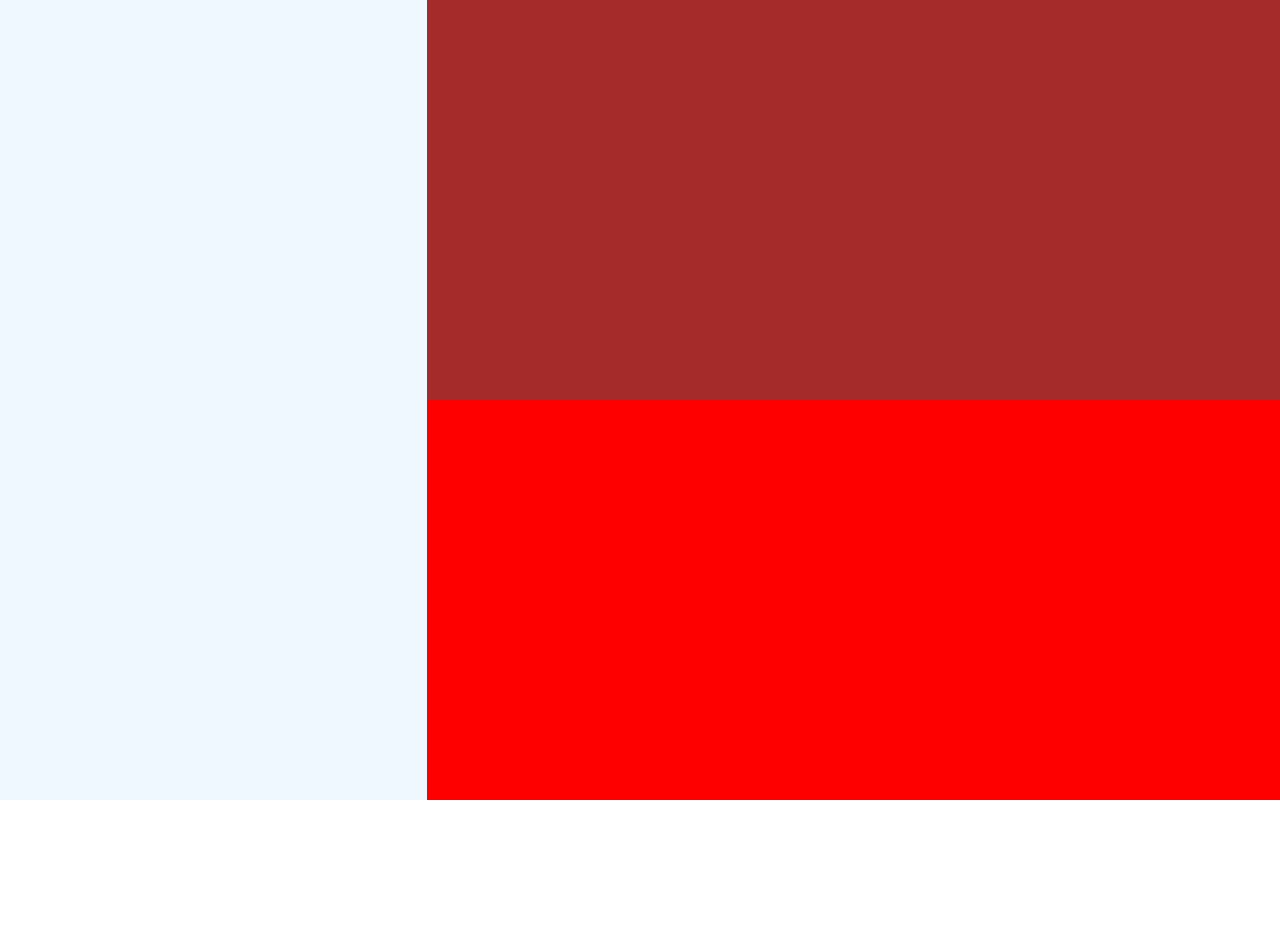
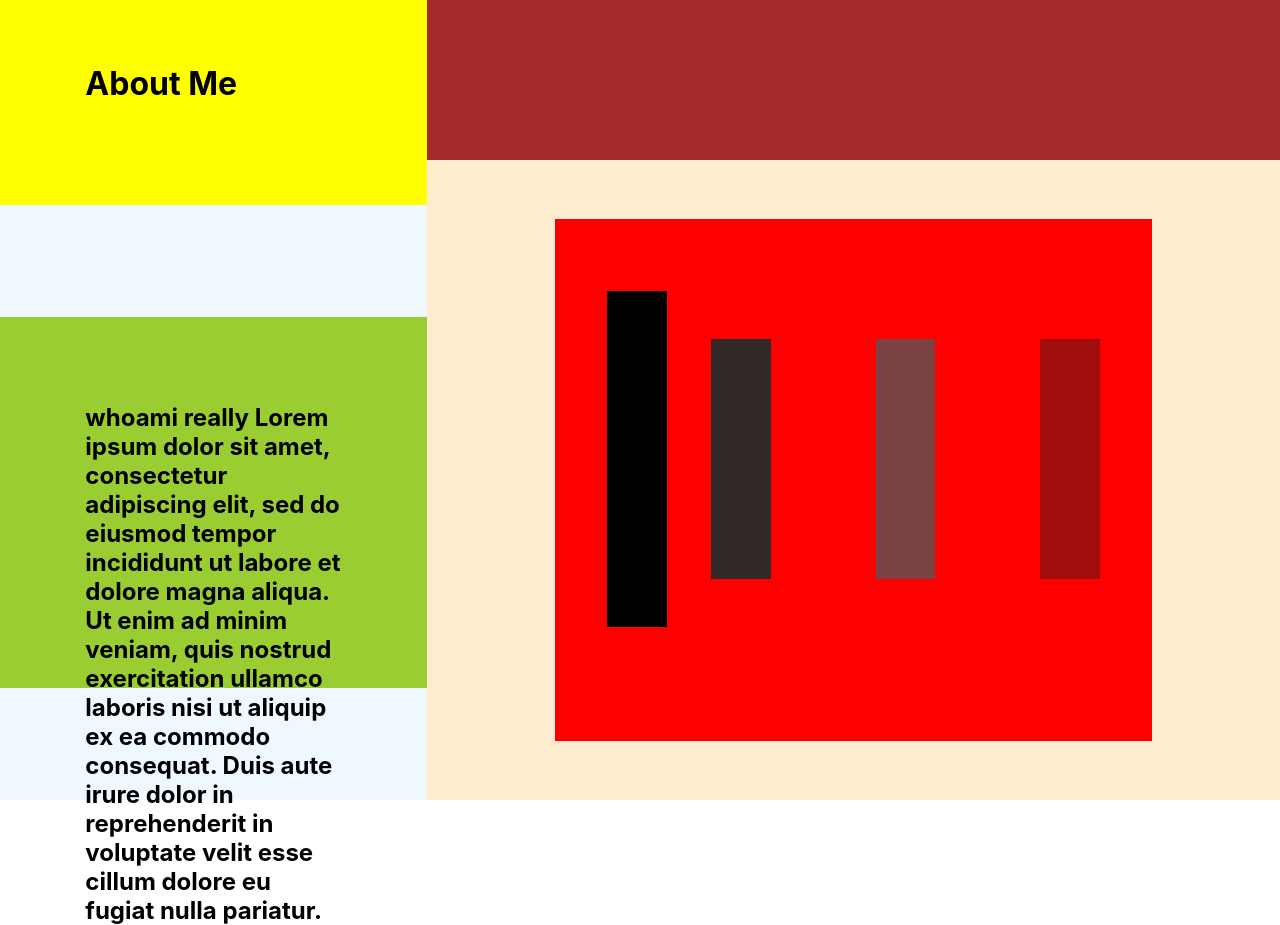
Before and after one commit to IsaacReeder/Furnitecture-Ecommerce, a React (Create React App) app in the folder new-client/: page /aboutme in a window 1280 px wide. Before the commit the page ends 800 px from the top, so only its background shows below. Built offline with nearby package versions, Linux system fonts and the light colour scheme.

Commit message:
adjusting, books size and position

```diff
--- a/new-client/src/components/AboutMe/AboutMe.css
+++ b/new-client/src/components/AboutMe/AboutMe.css
@@ -10,7 +10,24 @@
   display: flex;
   background-color: aliceblue;
   height: 100vh;
+  flex-wrap: wrap;
   /* flex-basis: 35%; */
+}
+
+.am-title {
+  flex: 1;
+  background-color: yellow;
+  flex-basis: 100%;
+  height: 15%;
+  padding: 10%;
+  padding-left: 20%;
+}
+.whoami {
+  flex: 2;
+  background-color: yellowgreen;
+  flex-basis: 100%;
+  height: 25%;
+  padding: 20%;
 }
 .right-am-container {
   flex: 2;
@@ -20,13 +37,47 @@
 }
 .button-box {
   flex: 1;
+  display: flex;
   background-color: brown;
   flex-basis: 100%;
-  height: 50%;
+  height: 20%;
 }
 .book-box {
   background-color: red;
+  display: flex;
   flex: 2;
+  justify-content: center;
+  justify-content: space-around;
+  align-items: center;
   flex-basis: 100%;
+  height: 60%;
+  margin-right: 15%;
+  margin-left: 15%;
+  padding-bottom: 5%;
+}
+.book-1 {
+  /* flex: 1; */
+  height: 70%;
+  background-color: black;
+  flex-basis: 10%;
+  bottom: 0;
+  margin-right: -10%;
+}
+.book-2 {
+  /* flex: 2; */
   height: 50%;
+  background-color: rgb(49, 40, 40);
+  flex-basis: 10%;
 }
+.book-3 {
+  /* flex: 3; */
+  height: 50%;
+  background-color: rgb(122, 66, 66);
+  flex-basis: 10%;
+}
+.vase {
+  /* flex: 3; */
+  height: 50%;
+  background-color: rgb(161, 12, 12);
+  flex-basis: 10%;
+}
--- a/new-client/src/components/AboutMe/AboutMe.js
+++ b/new-client/src/components/AboutMe/AboutMe.js
@@ -5,8 +5,17 @@ const AboutMe = () => {
   return (
     <div className="about-me-container">
       <div className="left-am-container">
-        <div className="am-title"></div>
-        <div className="whoami"></div>
+        <div className="am-title">
+          <h1>About Me</h1>
+        </div>
+        <h2 className="whoami">
+          whoami really Lorem ipsum dolor sit amet, consectetur adipiscing elit,
+          sed do eiusmod tempor incididunt ut labore et dolore magna aliqua. Ut
+          enim ad minim veniam, quis nostrud exercitation ullamco laboris nisi
+          ut aliquip ex ea commodo consequat. Duis aute irure dolor in
+          reprehenderit in voluptate velit esse cillum dolore eu fugiat nulla
+          pariatur.
+        </h2>
       </div>
       <div className="right-am-container">
         <div className="button-box"></div>
@@ -14,7 +23,7 @@ const AboutMe = () => {
           <div className="book-1"></div>
           <div className="book-2"></div>
           <div className="book-3"></div>
-          <div className="hover-vase"></div>
+          <div className="vase"></div>
         </div>
       </div>
     </div>
```
